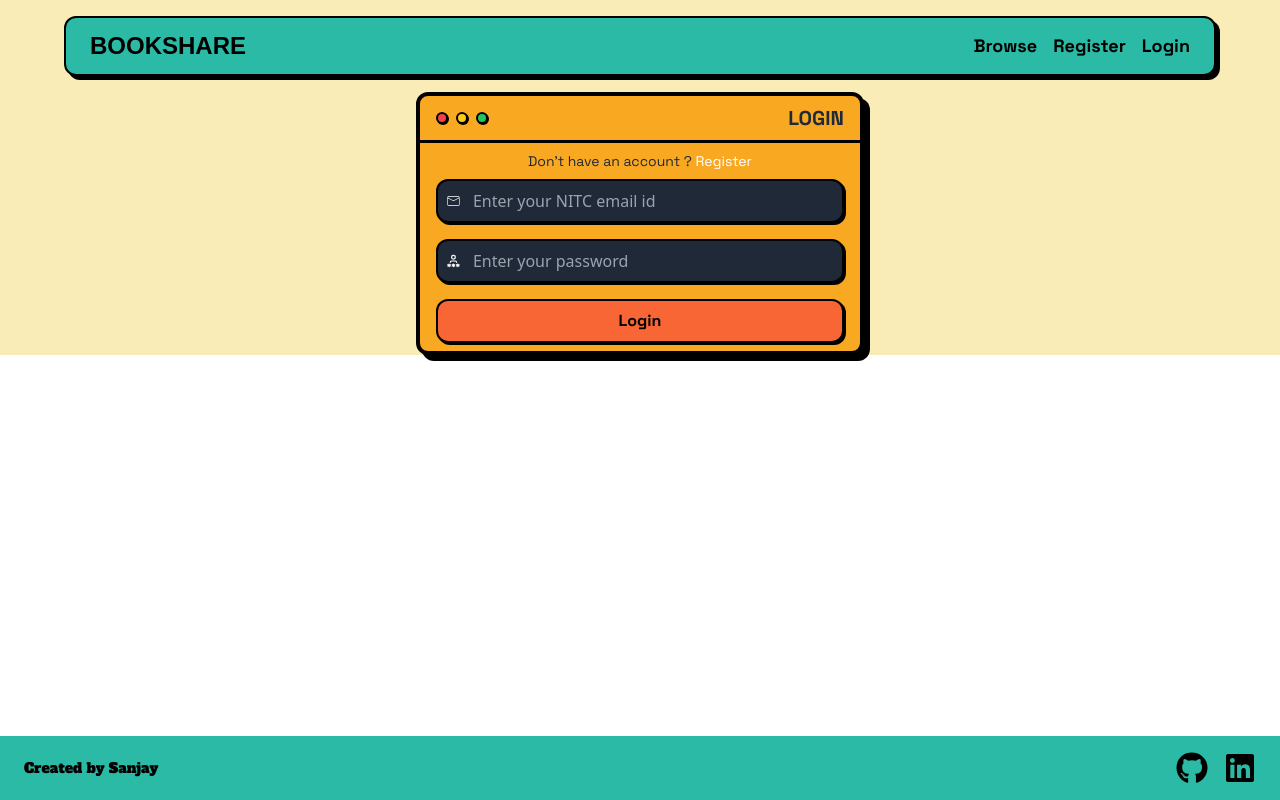
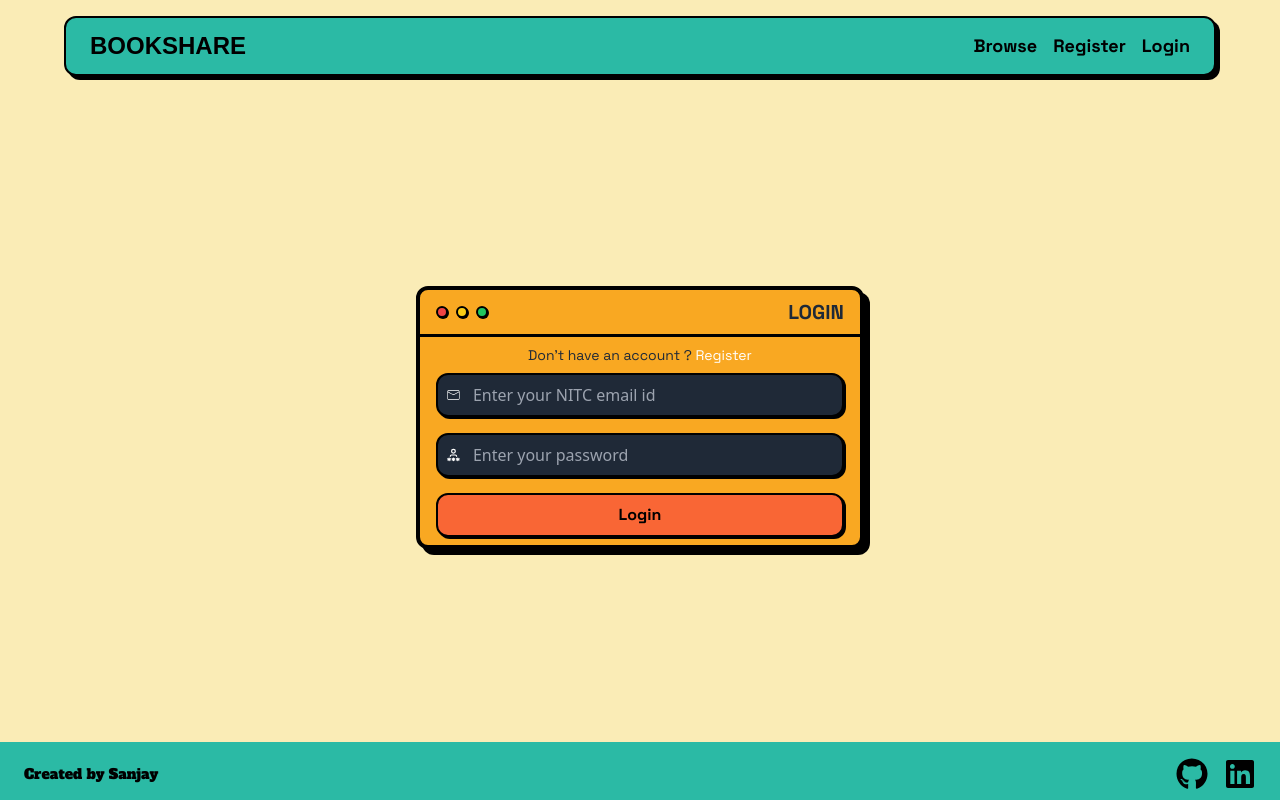
Before and after one commit to sanjaydevs/Book_Sharing_App, a React (Vite) app in the folder client/: page /login in a window 1280 px wide. Built offline with nearby package versions, Linux system fonts and the light colour scheme; no server answers; a web font is replaced by a local one; what bad-words would draw is missing.

Commit message:
Fixed login and reg

```diff
--- a/client/src/pages/login.jsx
+++ b/client/src/pages/login.jsx
@@ -60,7 +60,7 @@ export default function Login() {
 
     return (
         <div>
-            <div className="bg-[#FAECB6] min-h-full flex items-center justify-center">
+            <div className="bg-[#FAECB6] flex min-h-[calc(100vh-150px)] items-center justify-center">
                 <div className="w-full max-w-sm md:max-w-md lg:max-w-mg bg-[#F9A822] border-black border-4 items-center rounded-xl shadow-[6px_6px_0_#000000]">
 
                     <div>
--- a/client/src/pages/register.jsx
+++ b/client/src/pages/register.jsx
@@ -50,7 +50,7 @@ export default function Login() {
 
     return (
         <div>
-            <div className="bg-[#FAECB6] min-h-full flex items-center justify-center">
+            <div className="bg-[#FAECB6] flex min-h-[calc(100vh-150px)] items-center justify-center">
                 <div className="w-full max-w-sm md:max-w-md lg:max-w-mg bg-[#F96635] border-black border-4 items-center rounded-xl shadow-[6px_6px_0_#000000]">
                     <div>
                         <div className="flex items-center justify-between px-4 py-2">
```
